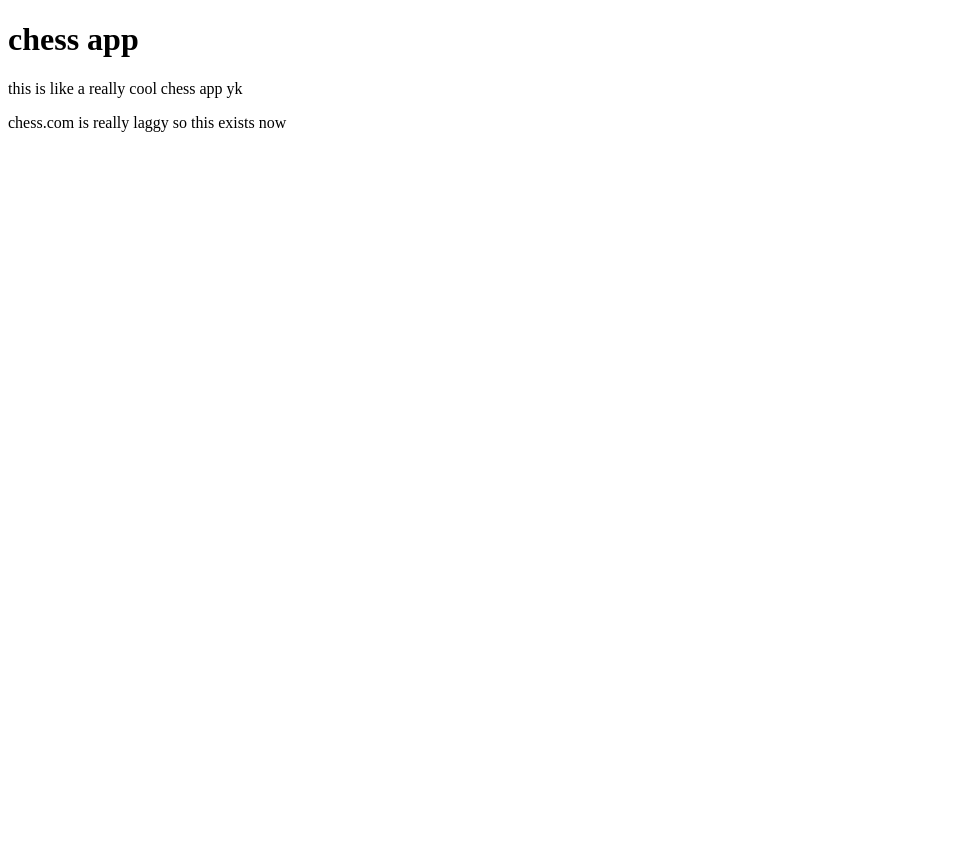
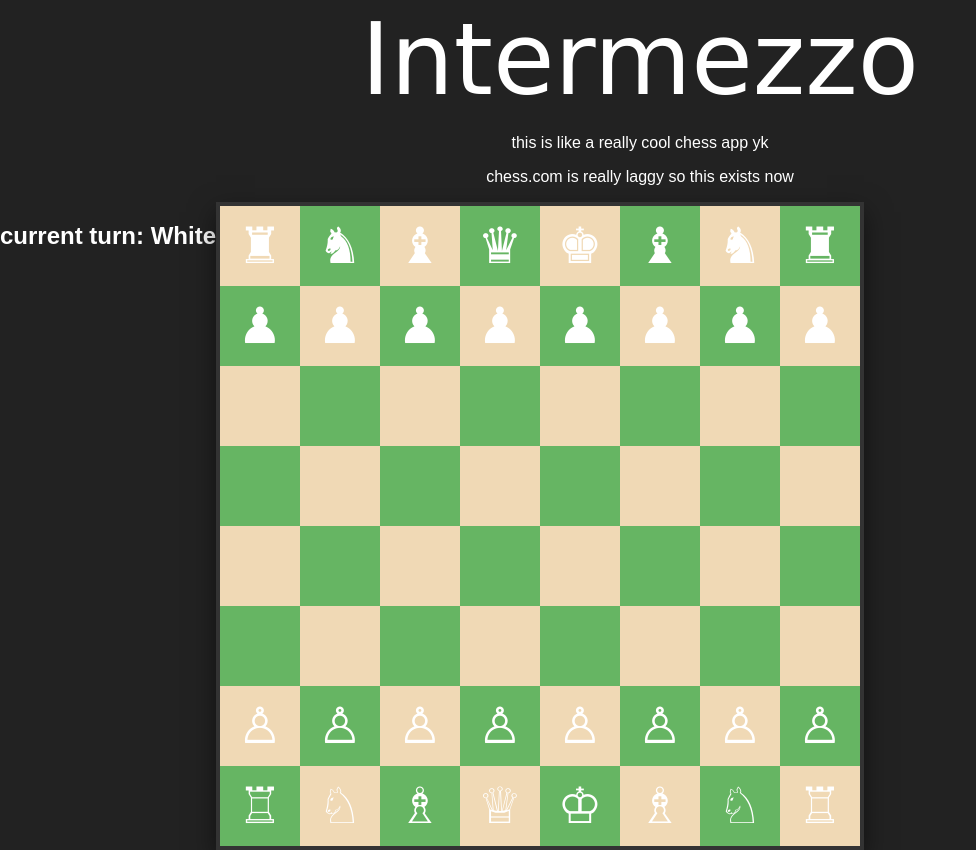
Before and after one commit to ooowillexistsooo/chess, a plain HTML site: page index.html in a window 1280 px wide. Shown: the whole page, without its empty margins (0-976 px from the left). Before the commit the page ends 800 px from the top, so only its background shows below. Drawn offline with Linux system fonts and the light colour scheme; a web font is replaced by a local one.

Commit message:
very basic chess game

```diff
--- /dev/null
+++ b/app.css
@@ -0,0 +1,58 @@
+@import url('https://fonts.googleapis.com/css2?family=Monsieur+La+Doulaise&display=swap');
+
+body {
+    background-color: #222;
+    color: #fff;
+    font-family: sans-serif;
+    justify-content: center;
+    align-items: center;
+    text-align: center;
+    height: 100vh;
+    margin: 0;
+}
+
+.title {
+    font-family: "Monsieur La Doulaise", cursive;
+    font-size: 100px;
+    margin: 1px;
+}
+
+.game-container {
+    text-align: center;
+    display: flex;
+}
+
+#chessboard {
+    display: grid;
+    grid-template-columns: repeat(8, 80px);
+    grid-template-rows: repeat(8, 80px);
+    border: 4px solid #333;
+    box-shadow: 0 10px 25px rgba(0,0,0,0.5);
+}
+
+.square {
+    width: 80px;
+    height: 80px;
+    display: flex;
+    justify-content: center;
+    align-items: center;
+    font-size: 50px;
+    cursor: grab;
+    user-select: none;
+}
+
+.light {
+    background-color: #f0d9b5;
+}
+
+.dark {
+    background-color: #66b563;
+}
+
+.piece {
+    transition: transform 0.1s ease;
+}
+
+.piece:active {
+    cursor: grabbing;
+}
--- /dev/null
+++ b/basic-board.js
@@ -0,0 +1,101 @@
+const boardElement = document.getElementById("chessboard");
+const turnIndicatior = document.getElementById("turn-indicator");
+
+let currentTurn = 'white';
+let draggedPiece = null;
+let sourceSquare = null;
+
+const initialBoard = [
+    ['♜','♞','♝','♛','♚','♝','♞','♜'],
+    ['♟','♟','♟','♟','♟','♟','♟','♟'],
+    ['','','','','','','',''],
+    ['','','','','','','',''],
+    ['','','','','','','',''],
+    ['','','','','','','',''],
+    ['♙','♙','♙','♙','♙','♙','♙','♙'],
+    ['♖','♘','♗','♕','♔','♗','♘','♖']
+];
+
+function getPieceColor(piece) {
+    if (!piece) return null;
+    const whitePieces = ['♙','♖','♘','♗','♕','♔']
+    return whitePieces.includes(piece) ? 'white' : 'black';
+}
+
+function createBoard() {
+    boardElement.innerHTML = '';
+
+    for (let r = 0; r < 8; r++) {
+        for (let c = 0; c < 8; c++) {
+            const square = document.createElement('div');
+            square.classList.add('square');
+
+            if ((r+c) % 2 === 0) {
+                square.classList.add('light');
+            } else {
+                square.classList.add('dark');
+            }
+
+            square.dataset.row = r;
+            square.dataset.col = c;
+
+            const piece = initialBoard[r][c];
+            if (!piece !== '') {
+                square.innerText = piece;
+                square.setAttribute('draggable', 'true');
+            }
+
+            square.addEventListener('dragstart', handleDragStart);
+            square.addEventListener('dragover', handleDragOver);
+            square.addEventListener('drop', handleDrop);
+
+            boardElement.appendChild(square);
+        }
+    }
+}
+
+function handleDragStart(e) {
+    const piece = e.target.innerText;
+    const color = getPieceColor(piece);
+
+    if (color === currentTurn) {
+        draggedPiece = piece;
+        sourceSquare = e.target;
+        e.dataTransfer.setData('text/plain', piece);
+    } else {
+        e.preventDefault();
+    }
+}
+
+function handleDragOver(e) {
+    e.preventDefault();
+}
+
+function handleDrop(e) {
+    e.preventDefault();
+    let targetSquare = e.target;
+
+    if (!targetSquare.classList.contains('square')) {
+        targetSquare = targetSquare.parentElement;
+    }
+
+    const targetPiece = targetSquare.innerText;
+    const targetColor = getPieceColor(targetPiece);
+
+    if (targetColor === currentTurn) return;
+
+    const startRow = parseInt(sourceSquare.dataset.row);
+    const startCol = parseInt(sourceSquare.dataset.col);
+    const targetRow = parseInt(targetSquare.dataset.row);
+    const targetCol = parseInt(targetSquare.dataset.col);
+
+    initialBoard[targetRow][targetCol] = draggedPiece;
+    initialBoard[startRow][startCol] = '';
+
+    createBoard();
+
+    currentTurn = currentTurn === 'white' ? 'black' : 'white';
+    turnIndicatior.innerText = currentTurn.charAt(0).toUpperCase() + currentTurn.slice(1);
+}
+
+createBoard()
--- a/index.html
+++ b/index.html
@@ -4,10 +4,16 @@
     <meta charset="UTF-8">
     <meta name="viewport" content="width=device-width, initial-scale=1.0">
     <title>chess app</title>
+    <link rel="stylesheet" href="app.css">
 </head>
 <body>
-    <h1>chess app</h1>
+    <p class="title">Intermezzo</p>
     <p>this is like a really cool chess app yk</p>
     <p>chess.com is really laggy so this exists now</p>
+    <div class="game-container">
+        <h2>current turn: <span id="turn-indicator">White</span></h2>
+        <div id="chessboard"></div>
+    </div>
+    <script src="basic-board.js"></script>
 </body>
 </html>
```
